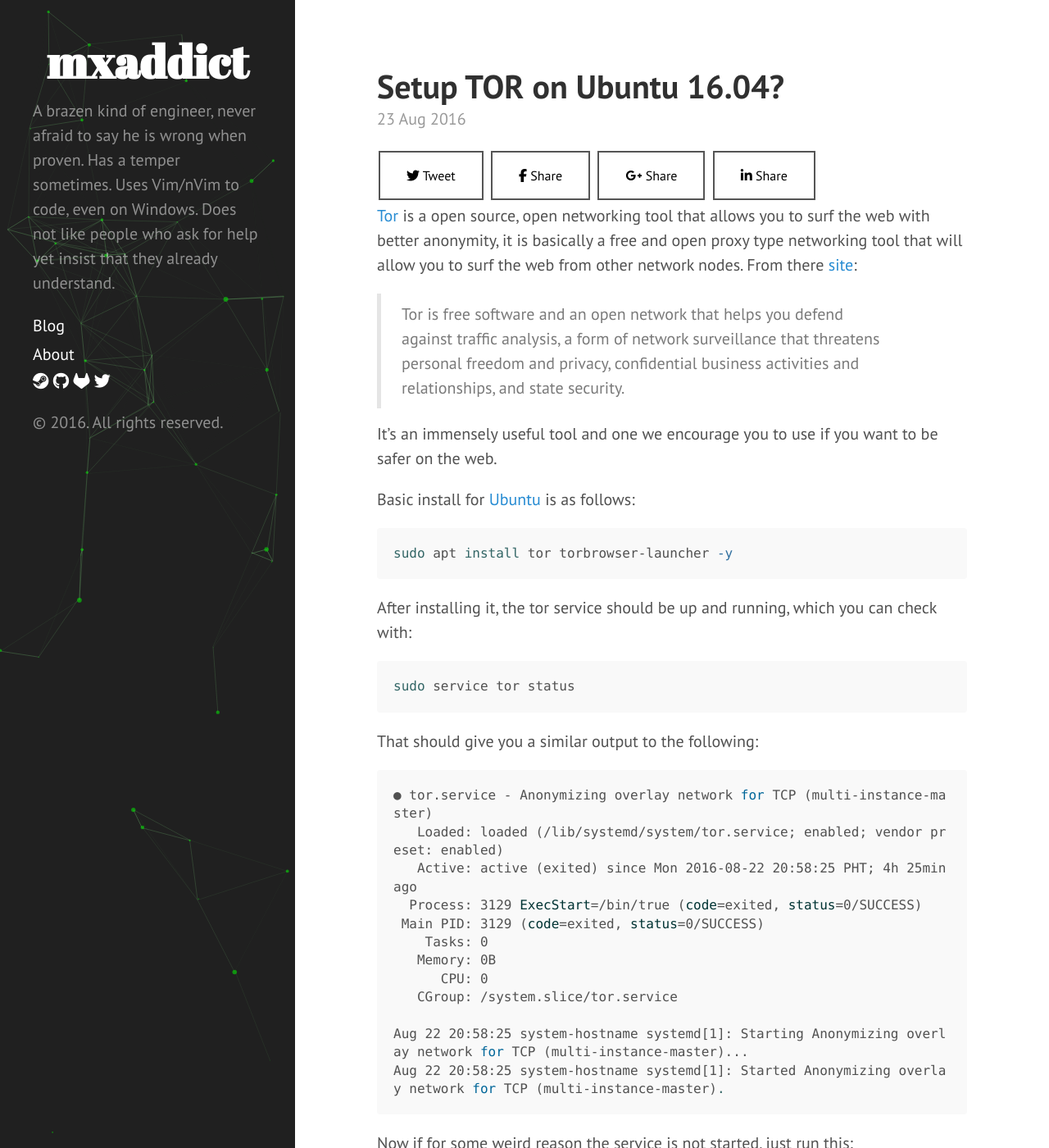
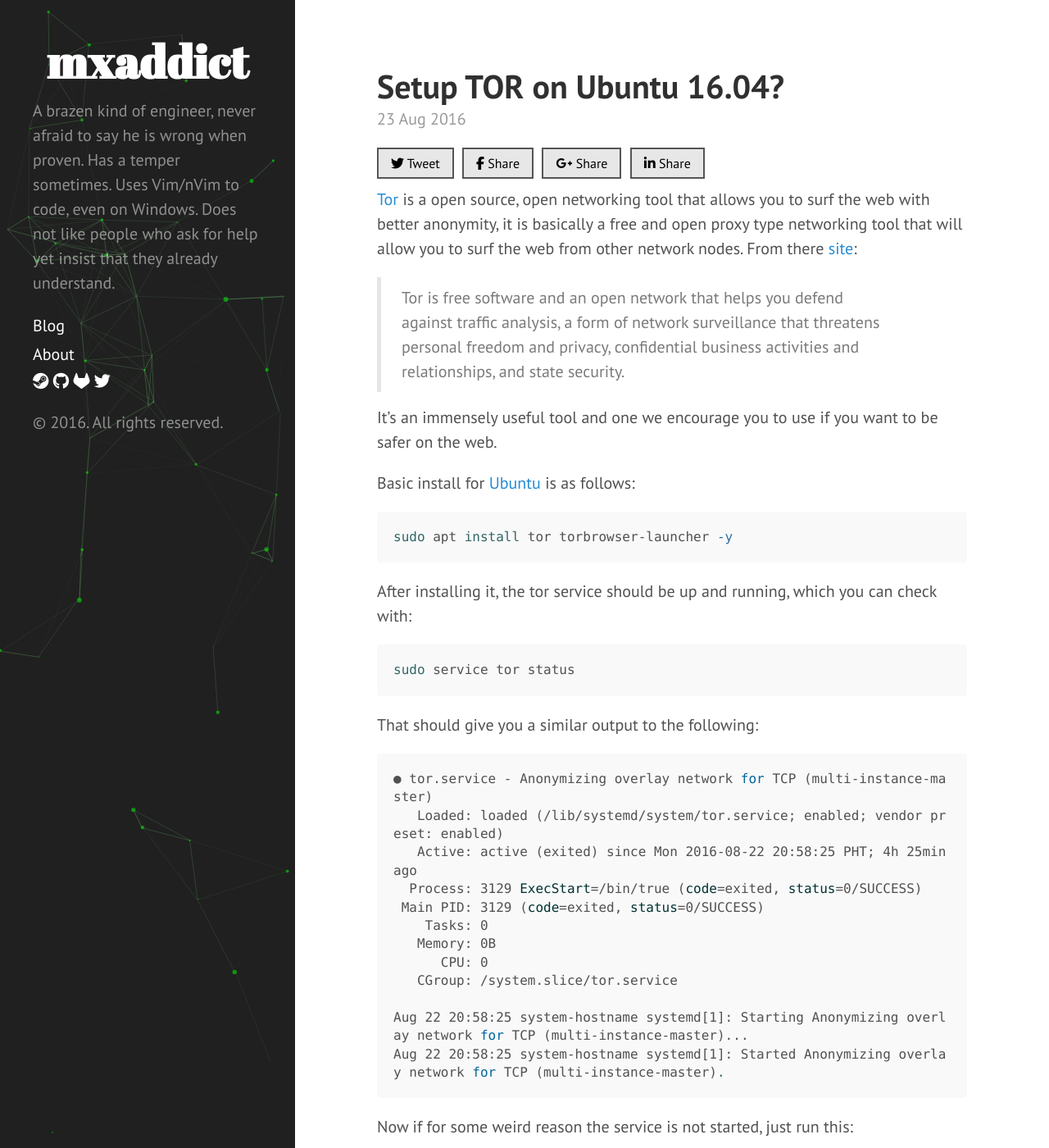
Before and after one commit to mxaddict/www.codedmaster.com, a Jekyll site: the page built from _posts/2016-08-23-setup-tor-on-ubuntu-16.04.md, in a window 1280 px wide and 1400 px high. Shown: the whole window at 82% size. Built offline with Jekyll 4.4.1, drawn with Linux system fonts in a browser that asks for light colours; nearby versions of some CDN libraries; comment, search, counter and statistics services are not loaded.

Commit message:
Better social media share buttons styles

```diff
--- a/public/css/social.css
+++ b/public/css/social.css
@@ -5,14 +5,14 @@
 
 .social-button {
     -webkit-transition-duration: 0.4s;
-    background-color: white;
+    background-color: #e7e7e7;
     border: 2px solid #555555;
     color: black;
     cursor: pointer;
     display: inline-block;
     font-size: 16px;
-    margin: 4px 2px;
-    padding: 16px 32px;
+    margin: 0px 5px 10px 0px;
+    padding: 5px 15px;
     text-align: center;
     text-decoration: none;
     transition-duration: 0.4s;
```
